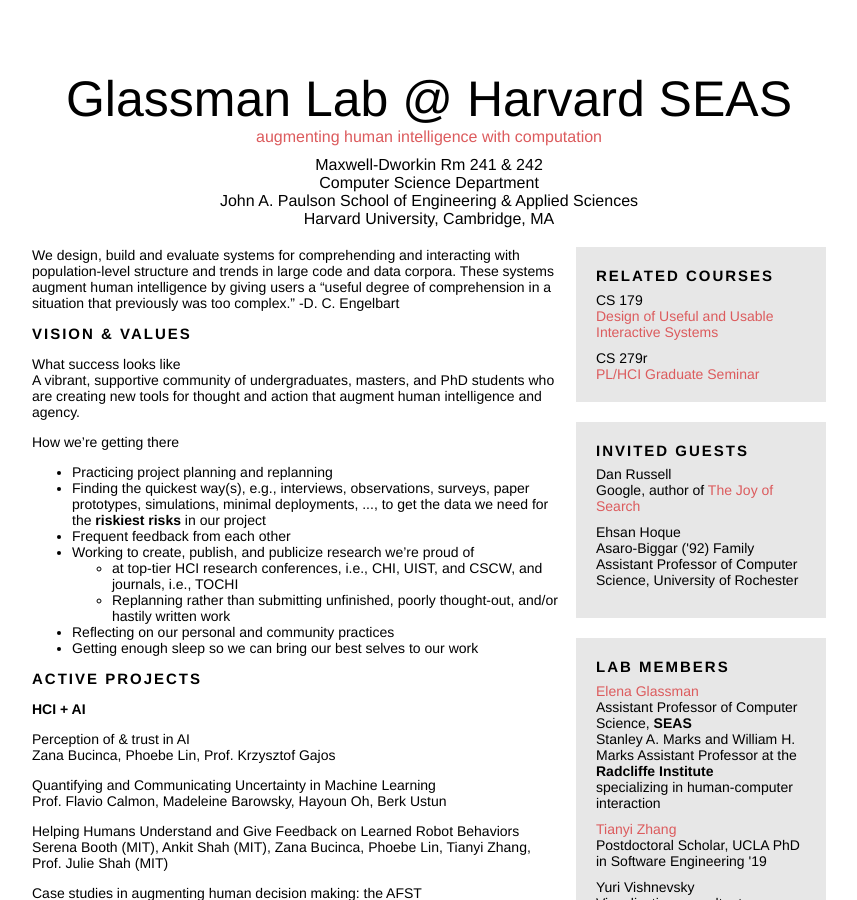
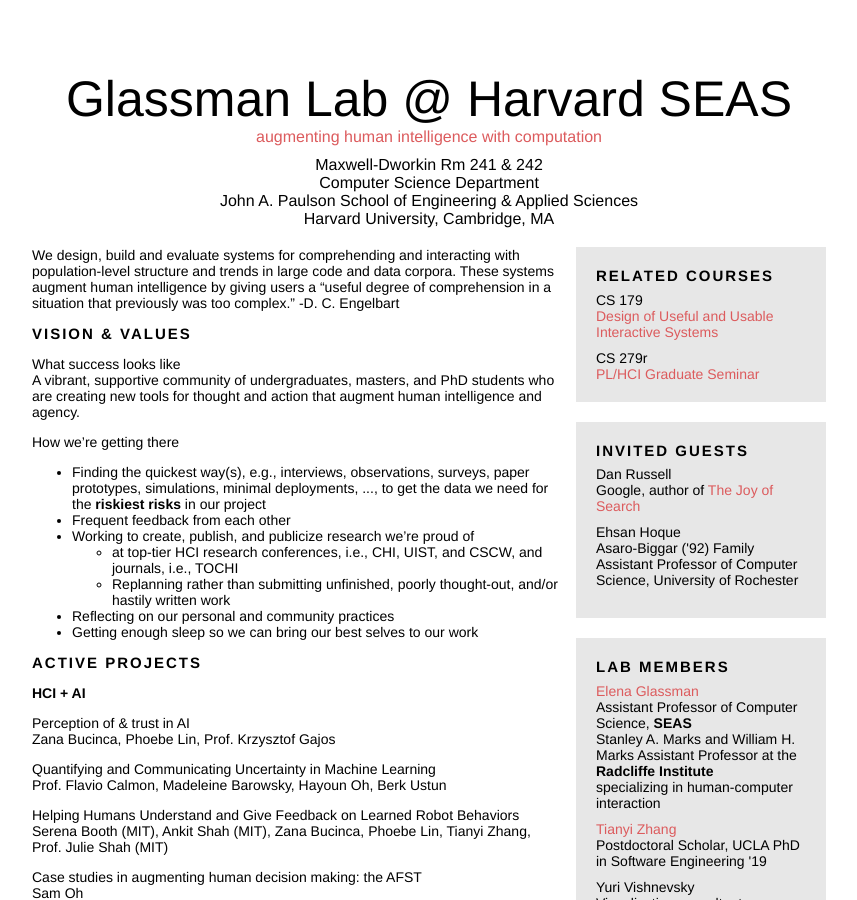
Before and after one commit to eglassman/eglassman.github.io, a Jekyll site: the page built from index.html, in a window 1280 px wide and 900 px high. Shown: the whole window, without its empty margins (211-1068 px from the left). Built offline with Jekyll 4.4.1, drawn with Linux system fonts in a browser that asks for light colours.

Commit message:
updated values

```diff
--- a/index.html
+++ b/index.html
@@ -39,7 +39,7 @@
     <p>
     <span class="slightlybold">How we’re getting there</span><br>
       <ul>
-        <li>Practicing project planning and replanning</li>
+        <!-- <li>Practicing project planning and replanning</li> -->
         <li>Finding the quickest way(s), e.g., interviews, observations, surveys, paper prototypes, simulations, minimal deployments, ..., to get the data we need for the <b>riskiest risks</b> in our project</li>
         <li>Frequent feedback from each other</li>
         <li>Working to create, publish, and publicize research we’re proud of</li>
```
